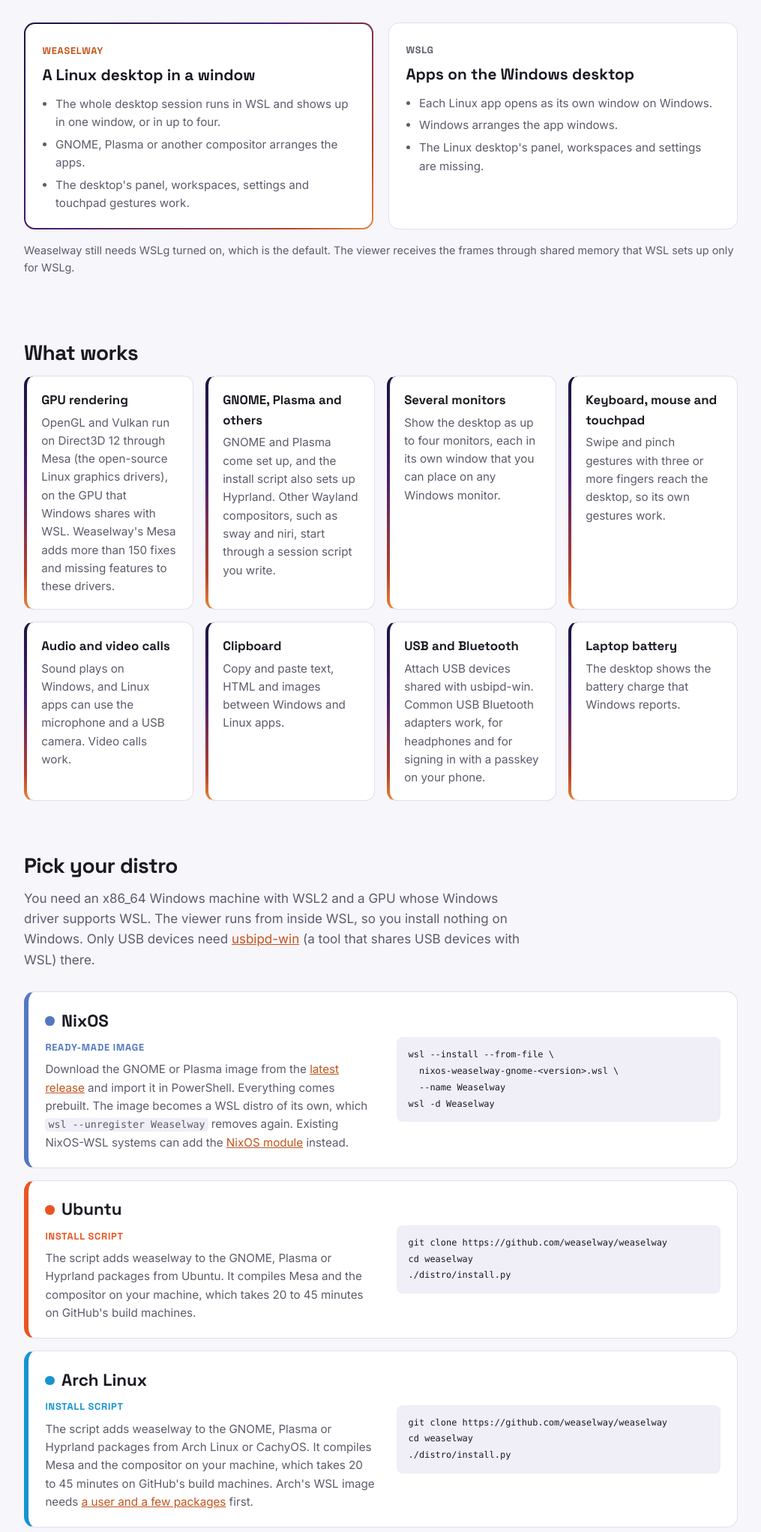
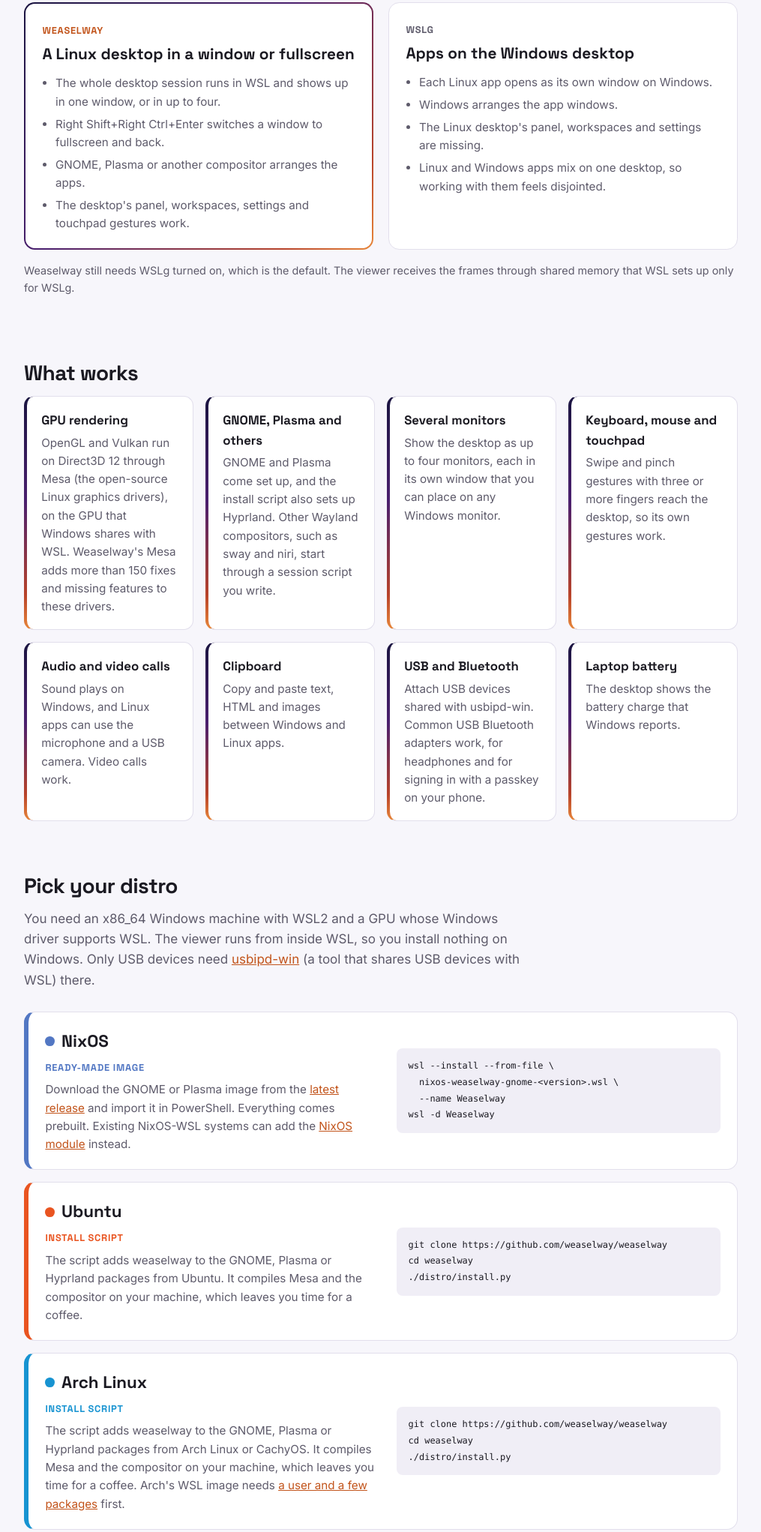
Before and after one commit to weaselway/weaselway.github.io, a plain HTML site: page index.html in a window 1280 px wide. Shown: the part 1622-3665 px from the top of the page at 75% size, without its empty margins (132-1147 px from the left). Drawn offline with Linux system fonts and the light colour scheme.

Commit message:
Mention fullscreen and WSLg's mixed desktop; lighter install text

```diff
--- a/index.html
+++ b/index.html
@@ -157,13 +157,14 @@
 
   <section id="why">
     <h2>Why not just WSLg?</h2>
-    <p class="intro">WSL (the Windows Subsystem for Linux) already runs Linux GUI apps through WSLg. WSLg shows single app windows, though, and has no way to show a whole desktop. Weaselway is for developers whose company gives them a Windows laptop but who want to work in Linux. It also lets you try a Linux desktop without installing a second operating system. You get GNOME's overview, Plasma's panels or a tiling compositor (a desktop that places windows side by side) such as Hyprland.</p>
+    <p class="intro">WSL (the Windows Subsystem for Linux) already runs Linux GUI apps through WSLg. WSLg shows single app windows, though, and has no way to show a whole desktop. Weaselway is for developers whose company gives them a Windows laptop but who want to work in Linux. It also lets you try a Linux desktop without installing a second operating system. You get GNOME's overview, Plasma's panels or a tiling compositor such as Hyprland.</p>
     <div class="compare">
       <div class="vs ours">
         <span class="how">Weaselway</span>
-        <h3>A Linux desktop in a window</h3>
+        <h3>A Linux desktop in a window or fullscreen</h3>
         <ul>
           <li>The whole desktop session runs in WSL and shows up in one window, or in up to four.</li>
+          <li>Right Shift+Right Ctrl+Enter switches a window to fullscreen and back.</li>
           <li>GNOME, Plasma or another compositor arranges the apps.</li>
           <li>The desktop's panel, workspaces, settings and touchpad gestures work.</li>
         </ul>
@@ -175,6 +176,7 @@
           <li>Each Linux app opens as its own window on Windows.</li>
           <li>Windows arranges the app windows.</li>
           <li>The Linux desktop's panel, workspaces and settings are missing.</li>
+          <li>Linux and Windows apps mix on one desktop, so working with them feels disjointed.</li>
         </ul>
       </div>
     </div>
@@ -203,7 +205,7 @@
         <div>
           <h3>NixOS</h3>
           <span class="how">Ready-made image</span>
-          <p>Download the GNOME or Plasma image from the <a href="https://github.com/weaselway/weaselway/releases/latest">latest release</a> and import it in PowerShell. Everything comes prebuilt. The image becomes a WSL distro of its own, which <code>wsl --unregister Weaselway</code> removes again. Existing NixOS-WSL systems can add the <a href="https://github.com/weaselway/weaselway#into-an-existing-nixos-wsl-system">NixOS module</a> instead.</p>
+          <p>Download the GNOME or Plasma image from the <a href="https://github.com/weaselway/weaselway/releases/latest">latest release</a> and import it in PowerShell. Everything comes prebuilt. Existing NixOS-WSL systems can add the <a href="https://github.com/weaselway/weaselway#into-an-existing-nixos-wsl-system">NixOS module</a> instead.</p>
         </div>
 <pre><code>wsl --install --from-file \
   nixos-weaselway-gnome-&lt;version&gt;.wsl \
@@ -214,7 +216,7 @@ wsl -d Weaselway</code></pre>
         <div>
           <h3>Ubuntu</h3>
           <span class="how">Install script</span>
-          <p>The script adds weaselway to the GNOME, Plasma or Hyprland packages from Ubuntu. It compiles Mesa and the compositor on your machine, which takes 20 to 45 minutes on GitHub's build machines.</p>
+          <p>The script adds weaselway to the GNOME, Plasma or Hyprland packages from Ubuntu. It compiles Mesa and the compositor on your machine, which leaves you time for a coffee.</p>
         </div>
 <pre><code>git clone https://github.com/weaselway/weaselway
 cd weaselway
@@ -224,7 +226,7 @@ cd weaselway
         <div>
           <h3>Arch Linux</h3>
           <span class="how">Install script</span>
-          <p>The script adds weaselway to the GNOME, Plasma or Hyprland packages from Arch Linux or CachyOS. It compiles Mesa and the compositor on your machine, which takes 20 to 45 minutes on GitHub's build machines. Arch's WSL image needs <a href="https://github.com/weaselway/weaselway/blob/main/distro/README.md#1-install-the-distro">a user and a few packages</a> first.</p>
+          <p>The script adds weaselway to the GNOME, Plasma or Hyprland packages from Arch Linux or CachyOS. It compiles Mesa and the compositor on your machine, which leaves you time for a coffee. Arch's WSL image needs <a href="https://github.com/weaselway/weaselway/blob/main/distro/README.md#1-install-the-distro">a user and a few packages</a> first.</p>
         </div>
 <pre><code>git clone https://github.com/weaselway/weaselway
 cd weaselway
```
